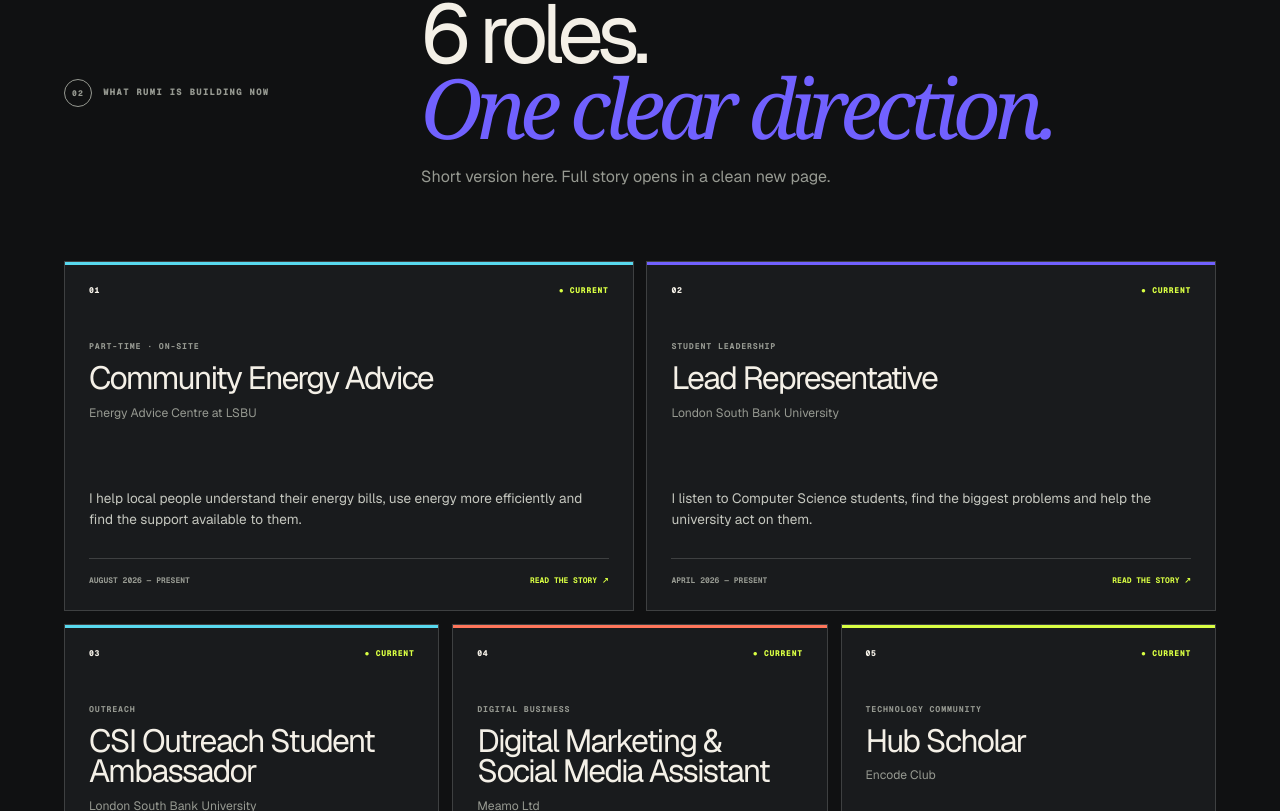
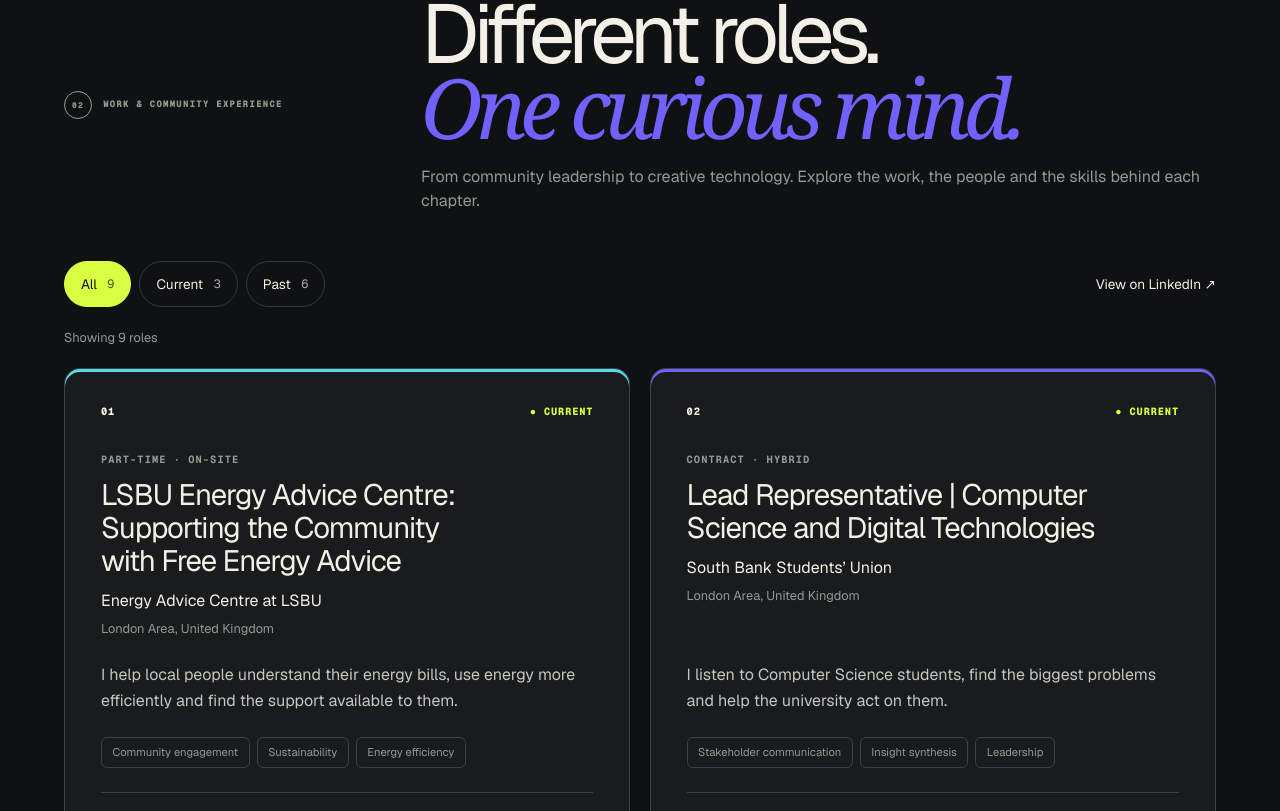
Before and after one commit to RamimRahman/rumi-portfolio-, a Next.js app: page / in a window 1280 px wide. Shown: the part 1989-2800 px from the top of the page. Built offline with nearby package versions, Linux system fonts and the light colour scheme.

Commit message:
Sync LinkedIn experience and add responsive role archive

```diff
--- a/app/contact-links.tsx
+++ b/app/contact-links.tsx
@@ -22,7 +22,7 @@ export function ContactIcon({ name }: { name: string }) {
 }
 
 export const socialLinks = [
-  { name: "LinkedIn", href: "https://www.linkedin.com/feed/" },
+  { name: "LinkedIn", href: "https://www.linkedin.com/in/mdrahman56/" },
   { name: "Facebook", href: "https://www.facebook.com/rumi.rahman056" },
   { name: "Instagram", href: "https://www.instagram.com/rumi_rahman56/?hl=en" },
   { name: "GitHub", href: "https://github.com/RamimRahman" },
--- a/app/details/[slug]/DetailClient.tsx
+++ b/app/details/[slug]/DetailClient.tsx
@@ -40,7 +40,7 @@ export default function DetailClient({ experience }: { experience: Experience })
             <h1>{experience.role}</h1>
             <p>{experience.organisation}</p>
           </div>
-          <div className="detail-meta"><span>{experience.period}</span><span>{experience.kind}</span><span>London, United Kingdom</span></div>
+          <div className="detail-meta"><span>{experience.period}</span><span>{experience.kind}</span><span>{experience.location}</span></div>
         </section>
 
         <section className={`detail-simple detail-accent-${experience.accent}`}>
@@ -56,7 +56,7 @@ export default function DetailClient({ experience }: { experience: Experience })
 
         <section className="detail-columns">
           <div>
-            <h2>What Rumi does</h2>
+            <h2>{experience.status === "Current" ? "What Rumi does" : "What Rumi did"}</h2>
             <ol>{experience.actions.map((action, index) => <li key={action}><span>{String(index + 1).padStart(2, "0")}</span>{action}</li>)}</ol>
           </div>
           <div>
--- a/app/globals.css
+++ b/app/globals.css
@@ -439,3 +439,33 @@ button { font: inherit; }
 .contact-icons .icon-group:first-child a:focus-visible {
   box-shadow: 0 0 20px color-mix(in srgb, var(--lime) 32%, transparent);
 }
+
+/* Full experience archive: aligned cards, readable on every screen. */
+.experience-toolbar { display: flex; align-items: center; justify-content: space-between; gap: 1.5rem; flex-wrap: wrap; margin-top: 3rem; }
+.experience-filters { display: flex; flex-wrap: wrap; gap: .5rem; }
+.experience-filters button { display: inline-flex; align-items: center; gap: .65rem; min-height: 46px; padding: .7rem 1rem; border: 1px solid var(--line-dark); border-radius: 100px; background: transparent; color: var(--paper); cursor: pointer; font-size: .85rem; }
+.experience-filters button span { opacity: .7; font-size: .75rem; }
+.experience-filters button[aria-pressed="true"] { background: var(--lime); color: var(--ink); border-color: var(--lime); }
+.experience-filters button:hover { border-color: var(--lime); }
+.experience-toolbar > a { color: var(--paper); font-size: .85rem; padding-block: .75rem; text-underline-offset: .3em; }
+.experience-filters button:focus-visible, .experience-toolbar a:focus-visible, .role-bottom a:focus-visible { outline: 2px solid var(--lime); outline-offset: 4px; }
+.experience-count { color: var(--muted-dark); font-size: .8rem; margin: 1.3rem 0; }
+.now .role-grid { margin: 0; padding: 0; display: grid; grid-template-columns: repeat(2, minmax(0, 1fr)); gap: 1.2rem; overflow: visible; }
+.now .role-card { grid-column: auto; min-width: 0; min-height: 0; padding: clamp(1.25rem, 3vw, 2.25rem); border-radius: 16px; }
+.now .role-card h3 { font-size: clamp(1.5rem, 2.3vw, 2.35rem); line-height: 1.12; letter-spacing: -.035em; overflow-wrap: anywhere; text-wrap: balance; }
+.now .role-top { font-size: .65rem; gap: 1rem; line-height: 1.4; }
+.role-top i[data-status="Past"] { color: var(--muted-dark); }
+.now .role-kind { margin-top: 2rem; font-size: .65rem; line-height: 1.5; }
+.now .role-org { color: var(--paper); font-size: 1rem; line-height: 1.5; }
+.role-location { font-size: .8rem; line-height: 1.5; color: var(--muted-dark); margin: .4rem 0 0; }
+.now .role-simple { font-size: 1rem; line-height: 1.65; padding-top: 1.5rem; margin-bottom: 1.4rem; }
+.role-skills { display: flex; flex-wrap: wrap; gap: .45rem; margin-bottom: 1.5rem; }
+.role-skills span { padding: .4rem .65rem; border: 1px solid var(--line-dark); border-radius: 6px; color: var(--muted-dark); font-size: .7rem; line-height: 1.4; }
+.now .role-bottom { align-items: center; font-size: .65rem; flex-wrap: wrap; }
+.now .role-bottom a { min-height: 44px; display: inline-flex; align-items: center; font-size: .75rem; }
+@media (max-width: 640px) {
+  .now .role-grid { grid-template-columns: minmax(0, 1fr); }
+  .now .role-card h3 { font-size: 1.75rem; }
+  .experience-toolbar { gap: .65rem; }
+  .now .section-heading h2 { font-size: clamp(2.5rem, 12vw, 3.5rem); line-height: 1; }
+}
--- a/app/page.tsx
+++ b/app/page.tsx
@@ -40,6 +40,8 @@ const personSchema = {
 export default function Home() {
   const pageRef = useRef<HTMLDivElement>(null);
   const [lightMode, setLightMode] = useState(false);
+  const [experienceFilter, setExperienceFilter] = useState<"All" | "Current" | "Past">("All");
+  const visibleExperiences = experiences.filter((item) => experienceFilter === "All" || item.status === experienceFilter);
   const [journeyPaused, setJourneyPaused] = useState(false);
   const [loading, setLoading] = useState(true);
   const [activeRecommendation, setActiveRecommendation] = useState(0);
@@ -123,7 +125,7 @@ export default function Home() {
         </a>
         <nav aria-label="Main navigation">
           <a href="#about">About</a>
-          <a href="#now">Now</a>
+          <a href="#now">Experience</a>
           <a href="#journey">Journey</a>
           <a href="#voices">Voices</a>
         </nav>
@@ -187,17 +189,30 @@ export default function Home() {
 
         <section className="now" id="now">
           <div className="section-heading">
-            <div className="section-tag light"><span>02</span> WHAT RUMI IS BUILDING NOW</div>
-            <div><h2>{currentExperiences.length} roles.<br /><em>One clear direction.</em></h2><p>Short version here. Full story opens in a clean new page.</p></div>
+            <div className="section-tag light"><span>02</span> WORK & COMMUNITY EXPERIENCE</div>
+            <div><h2>Different roles.<br /><em>One curious mind.</em></h2><p>From community leadership to creative technology. Explore the work, the people and the skills behind each chapter.</p></div>
           </div>
-          <div className="role-grid">
-            {currentExperiences.map((item, index) => (
+          <div className="experience-toolbar">
+            <div className="experience-filters" role="group" aria-label="Filter experience">
+              {(["All", "Current", "Past"] as const).map((filter) => (
+                <button key={filter} type="button" aria-pressed={experienceFilter === filter} aria-controls="experience-grid" onClick={() => setExperienceFilter(filter)}>
+                  {filter}<span>{filter === "All" ? experiences.length : experiences.filter((item) => item.status === filter).length}</span>
+                </button>
+              ))}
+            </div>
+            <a href="https://www.linkedin.com/in/mdrahman56/details/experience/" target="_blank" rel="noreferrer">View on LinkedIn ↗</a>
+          </div>
+          <p className="experience-count" role="status">Showing {visibleExperiences.length} {experienceFilter === "All" ? "roles" : `${experienceFilter.toLowerCase()} roles`}</p>
+          <div className="role-grid" id="experience-grid">
+            {visibleExperiences.map((item, index) => (
               <article className={`role-card accent-${item.accent}`} key={item.slug}>
-                <div className="role-top"><span>{String(index + 1).padStart(2, "0")}</span><i>● CURRENT</i></div>
+                <div className="role-top"><span>{String(index + 1).padStart(2, "0")}</span><i data-status={item.status}>{item.status === "Current" ? "● CURRENT" : "PAST EXPERIENCE"}</i></div>
                 <p className="role-kind">{item.kind}</p>
                 <h3>{item.role}</h3>
                 <p className="role-org">{item.organisation}</p>
+                <p className="role-location">{item.location}</p>
                 <p className="role-simple">{item.simple}</p>
+                <div className="role-skills" aria-label="Key skills">{item.skills.slice(0, 3).map((skill) => <span key={skill}>{skill}</span>)}</div>
                 <div className="role-bottom"><span>{item.period}</span><a href={`/details/${item.slug}`} target="_blank" rel="noreferrer">Read the story ↗</a></div>
               </article>
             ))}
--- a/app/portfolio-data.ts
+++ b/app/portfolio-data.ts
@@ -3,6 +3,7 @@ export type Experience = {
   role: string;
   organisation: string;
   period: string;
+  location: string;
   status: "Current" | "Past";
   kind: string;
   simple: string;
@@ -16,8 +17,9 @@ export type Experience = {
 export const experiences: Experience[] = [
   {
     slug: "lsbu-energy-advice-centre",
-    role: "Community Energy Advice",
+    role: "LSBU Energy Advice Centre: Supporting the Community with Free Energy Advice",
     organisation: "Energy Advice Centre at LSBU",
+    location: "London Area, United Kingdom",
     period: "August 2026 — Present",
     status: "Current",
     kind: "Part-time · On-site",
@@ -40,11 +42,12 @@ export const experiences: Experience[] = [
   },
   {
     slug: "lead-representative",
-    role: "Lead Representative",
-    organisation: "London South Bank University",
+    role: "Lead Representative | Computer Science and Digital Technologies",
+    organisation: "South Bank Students’ Union",
+    location: "London Area, United Kingdom",
     period: "April 2026 — Present",
     status: "Current",
-    kind: "Student leadership",
+    kind: "Contract · Hybrid",
     simple: "I listen to Computer Science students, find the biggest problems and help the university act on them.",
     story:
       "Rumi represents students across Computer Science and Digital Technologies. He gathers feedback, spots repeated themes and brings the important points to academic staff and the Students’ Union in a clear, constructive way.",
@@ -63,60 +66,13 @@ export const experiences: Experience[] = [
     accent: "violet",
   },
   {
-    slug: "csi-ambassador",
-    role: "CSI Outreach Student Ambassador",
-    organisation: "London South Bank University",
-    period: "November 2025 — Present",
-    status: "Current",
-    kind: "Outreach",
-    simple: "I help young people understand online safety without using confusing technical language.",
-    story:
-      "Rumi delivers friendly, hands-on sessions about cybersecurity, online safety and digital wellbeing for school and college students. His job is to make technical ideas feel simple, useful and safe to ask questions about.",
-    actions: [
-      "Deliver interactive cyber-awareness sessions",
-      "Support practical activities for different age groups",
-      "Represent LSBU at campus and community events",
-      "Work with academic staff and other ambassadors",
-    ],
-    outcomes: [
-      "Technical ideas become easier to understand",
-      "Young visitors feel welcome on campus",
-      "More students see a possible future in technology",
-    ],
-    skills: ["Public speaking", "Cyber awareness", "Inclusive communication", "Event support"],
-    accent: "cyan",
-  },
-  {
-    slug: "meamo",
-    role: "Digital Marketing & Social Media Assistant",
-    organisation: "Meamo Ltd",
-    period: "January 2025 — Present",
-    status: "Current",
-    kind: "Digital business",
-    simple: "I make products easier to find, understand and trust online.",
-    story:
-      "At Meamo, Rumi combines product research, clear writing, visual design and AI-assisted tools to improve e-commerce content. He also supports reporting, promotions and customer enquiries.",
-    actions: [
-      "Research products and customer needs",
-      "Improve product titles, descriptions and images",
-      "Use AI tools to speed up careful creative work",
-      "Track stock and simple performance reports in Excel",
-    ],
-    outcomes: [
-      "Clearer and more useful product listings",
-      "A stronger and more consistent visual identity",
-      "Improved performance on selected listings",
-    ],
-    skills: ["Digital marketing", "Product optimisation", "AI workflows", "E-commerce"],
-    accent: "coral",
-  },
-  {
     slug: "encode-hub-scholar",
-    role: "Hub Scholar",
+    role: "Hub Scholar – Encode Club",
     organisation: "Encode Club",
+    location: "London, United Kingdom",
     period: "April 2026 — Present",
     status: "Current",
-    kind: "Technology community",
+    kind: "Internship · On-site",
     simple: "I help tech events run smoothly and make new people feel part of the community.",
     story:
       "As an Encode Hub Scholar, Rumi supports events that bring developers, builders and startup founders together. He helps with planning, setup, ideas and the small human details that make a community experience work.",
@@ -136,14 +92,15 @@ export const experiences: Experience[] = [
   },
   {
     slug: "zeroday",
-    role: "Founder · Digital Outreach & Campaign Lead",
+    role: "Social Media & Outreach Officer",
     organisation: "LSBU ZeroDay",
-    period: "September 2025 — Present",
-    status: "Current",
-    kind: "Community & campaigns",
-    simple: "I helped turn a small idea into an award-winning student community.",
+    location: "London Area, United Kingdom",
+    period: "February 2025 — September 2026",
+    status: "Past",
+    kind: "Apprenticeship · Hybrid",
+    simple: "I built the digital voice of a student cybersecurity community through content, events and outreach.",
     story:
-      "ZeroDay was built to help students learn, connect and grow around cybersecurity. Rumi shapes its digital voice, creates content, promotes events and works with the team on workshops and awareness campaigns.",
+      "ZeroDay was built to help students learn, connect and grow around cybersecurity. Rumi shaped its digital voice, created content, promoted events and worked with the team on workshops and awareness campaigns.",
     actions: [
       "Build and manage the club’s digital presence",
       "Create content and promote events",
@@ -157,6 +114,139 @@ export const experiences: Experience[] = [
     ],
     skills: ["Brand building", "Campaigns", "Social media", "Community leadership"],
     accent: "lime",
+  },
+  {
+    slug: "csi-ambassador",
+    role: "CSI Ambassador",
+    organisation: "London South Bank University",
+    location: "London, United Kingdom",
+    period: "December 2025 — August 2026",
+    status: "Past",
+    kind: "Contract · Hybrid",
+    simple: "I made cyber awareness, online safety and digital wellbeing accessible through student outreach.",
+    story:
+      "Rumi supported cyber-awareness initiatives through student outreach and practical learning sessions. He promoted online safety and digital wellbeing, using clear communication to make cybersecurity accessible.",
+    actions: [
+      "Deliver interactive cyber-awareness sessions",
+      "Support practical activities for different age groups",
+      "Represent LSBU at campus and community events",
+      "Work with academic staff and other ambassadors",
+    ],
+    outcomes: [
+      "Technical ideas become easier to understand",
+      "Young visitors feel welcome on campus",
+      "More students see a possible future in technology",
+    ],
+    skills: ["Public speaking", "Cyber awareness", "Inclusive communication", "Event support"],
+    accent: "cyan",
+  },
+
+  {
+    slug: "meamo",
+    role: "Digital Marketing and Social Media Assistant (Volunteer)",
+    organisation: "Meamo",
+    location: "Basildon, England, United Kingdom",
+    period: "2024 — February 2026",
+    status: "Past",
+    kind: "Apprenticeship · Hybrid",
+    simple: "I combined creative content, AI tools and product visuals to strengthen an online brand.",
+    story:
+      "At Meamo, Rumi collaborated on creative digital projects, using AI tools to improve product visuals and content. He optimised product listings and visual branding, bringing together creativity and technology to strengthen the team’s online presence.",
+    actions: [
+      "Research products and customer needs",
+      "Improve product titles, descriptions and images",
+      "Use AI tools to speed up careful creative work",
+      "Collaborate with the team on creative digital ideas",
+    ],
+    outcomes: [
+      "Clearer and more useful product listings",
+      "A stronger and more consistent visual identity",
+      "Practical experience combining creative work with AI tools",
+    ],
+    skills: ["Digital marketing", "Product optimisation", "AI workflows", "E-commerce"],
+    accent: "coral",
+  },
+  {
+    "slug": "school-ambassador",
+    "role": "School Ambassador | Outreach & Community Engagement Lead",
+    "organisation": "St. Gregory’s High School & College",
+    "period": "January 2019 — December 2021",
+    "location": "Dhaka, Bangladesh",
+    "status": "Past",
+    "kind": "Apprenticeship · Hybrid",
+    "simple": "I welcomed future students and brought people together through school events and outreach.",
+    "story": "As a School Ambassador at St. Gregory’s, Rumi represented the school at open days and inter-school events. He collaborated with teachers and student leaders on educational initiatives, building relationships with prospective students and partner schools.",
+    "actions": [
+      "Represent the school at open days and inter-school events",
+      "Collaborate with teachers and student leaders",
+      "Coordinate science fairs, IT events and workshops",
+      "Welcome prospective students and promote school activities"
+    ],
+    "outcomes": [
+      "More opportunities for student participation and learning",
+      "Practical experience in outreach and event coordination"
+    ],
+    "skills": [
+      "Communication",
+      "Community engagement",
+      "Event coordination",
+      "Team management"
+    ],
+    "accent": "violet"
+  },
+  {
+    "slug": "science-club-president",
+    "role": "President | Science Club",
+    "organisation": "St. Gregory’s High School & College",
+    "period": "January 2018 — December 2019",
+    "location": "Dhaka, Bangladesh",
+    "status": "Past",
+    "kind": "Apprenticeship · Hybrid",
+    "simple": "I led a student committee creating science fairs, STEM workshops and technology exhibitions.",
+    "story": "Rumi led the Science Club at St. Gregory’s, overseeing a committee of student volunteers. He worked with teachers, sponsors and external organisations to organise events that encouraged scientific inquiry and participation in innovation.",
+    "actions": [
+      "Lead a committee of student volunteers",
+      "Plan science fairs, STEM workshops and technology exhibitions",
+      "Coordinate with teachers, sponsors and external organisations"
+    ],
+    "outcomes": [
+      "Created opportunities for students to explore science and innovation",
+      "Developed leadership and teamwork through practical projects"
+    ],
+    "skills": [
+      "Leadership",
+      "Team coordination",
+      "Event planning",
+      "STEM outreach"
+    ],
+    "accent": "cyan"
+  },
+  {
+    "slug": "school-volunteering",
+    "role": "Volunteering & Extracurricular Activities",
+    "organisation": "St. Gregory’s High School & College",
+    "period": "February 2015 — October 2018",
+    "location": "Dhaka, Bangladesh",
+    "status": "Past",
+    "kind": "Apprenticeship · On-site",
+    "simple": "I explored practical technology through clubs, coding workshops and an award-winning irrigation project.",
+    "story": "Through school clubs and extracurricular activities, Rumi helped organise coding workshops, quizzes, science fairs and inter-school competitions. Working with teachers and peers, he developed an award-winning automated irrigation system using basic programming and sensors.",
+    "actions": [
+      "Organise coding workshops, quizzes and technology activities",
+      "Support science fairs and inter-school competitions",
+      "Build an automated irrigation system with programming and sensors"
+    ],
+    "outcomes": [
+      "Award-winning automated irrigation project",
+      "Early foundations in teamwork, problem solving and practical technology"
+    ],
+    "skills": [
+      "Teamwork",
+      "Problem solving",
+      "Programming",
+      "Event support"
+    ],
+    "accent": "lime"
   },
 ];
 
@@ -179,7 +269,7 @@ export const journey = [
   {
     year: "2025",
     title: "Creative work meets community",
-    text: "Joined Meamo, launched ZeroDay and became a CSI Outreach Student Ambassador.",
+    text: "Led social media and outreach at ZeroDay and became a CSI Ambassador.",
   },
   {
     year: "2026",
```
Also changed, not shown: 1 other file (tests, documents, lock files or other folders).
